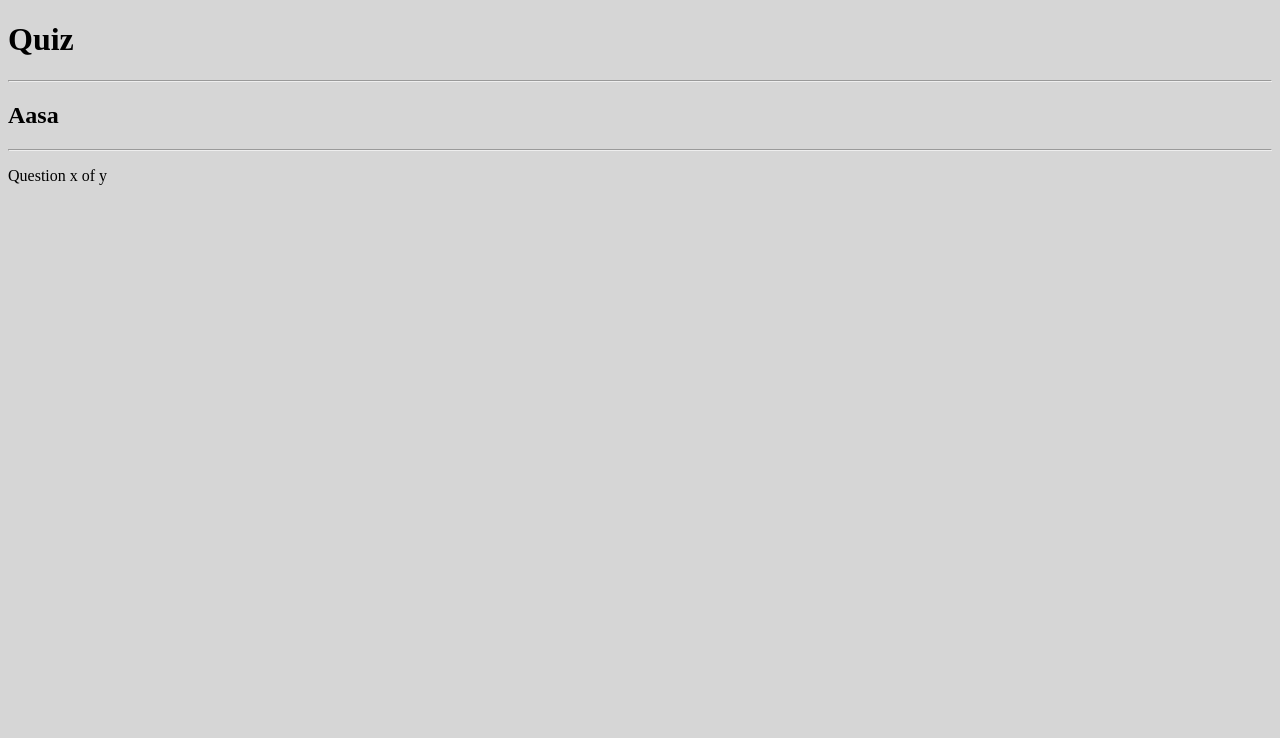
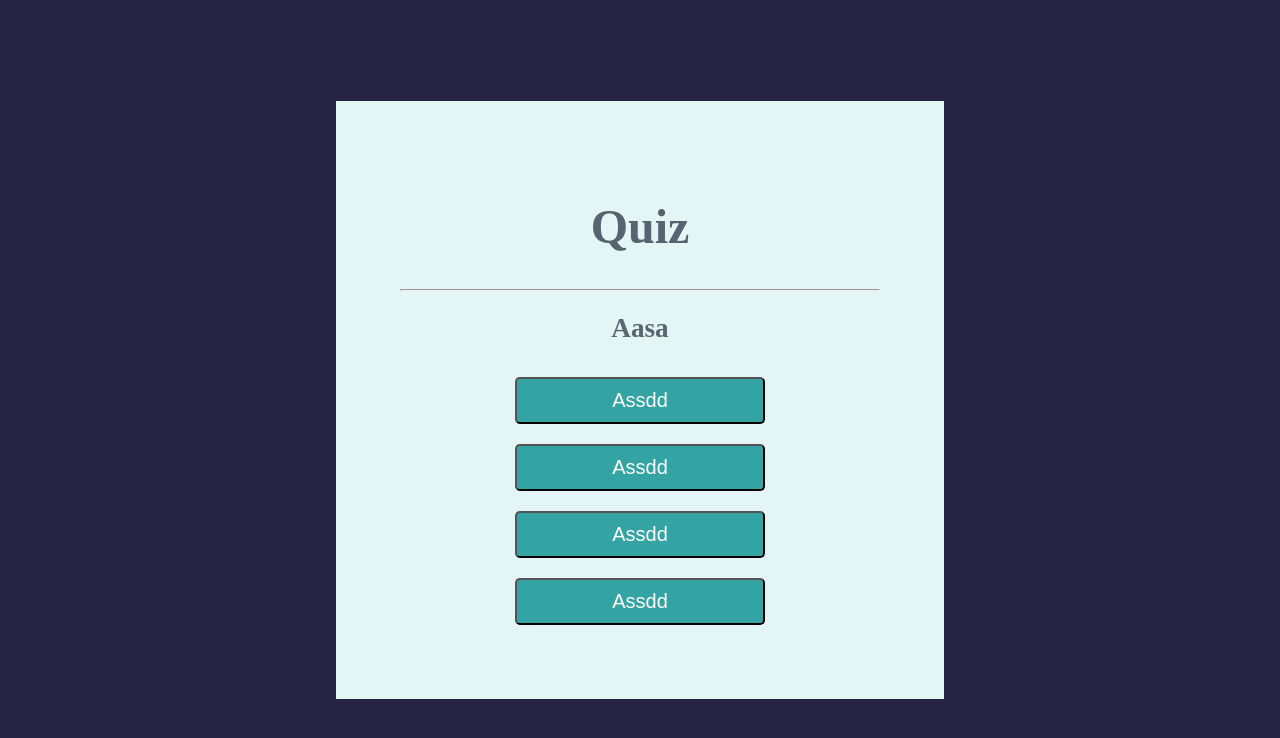
Before and after one commit to JULI1926/pooquizjavascript, a plain HTML site: page index.html in a window 1280 px wide. Drawn offline with Linux system fonts and the light colour scheme.

Commit message:
Se aplican los Primeros Estilos 2

```diff
--- a/index.html
+++ b/index.html
@@ -15,11 +15,11 @@
         <h2 id="question">Aasa</h2>
 
         <div id="choices">
-            <hr>
 
-            <footer>
-                <p id="progress">Question x of y</p>
-            </footer>
+            <button class="button">Assdd</button>
+            <button class="button">Assdd</button>
+            <button class="button">Assdd</button>
+            <button class="button">Assdd</button>
 
         </div>
 
--- a/styles/styles.css
+++ b/styles/styles.css
@@ -1,3 +1,41 @@
+hml, body{
+    padding: 0;
+    margin: 0;
+}
+
 body{
-    background: #3333;
+    background: #272343;
+    display: flex;
+    justify-content: center;
+    align-items: center;
+    height: 100vh;
 }
+
+#quiz {
+    background: #e3f6f5;
+    width: 30rem;
+    padding: 4rem;
+    text-align: center;
+}
+
+h1 {
+    color: #57636e;
+    font-size: 3rem;
+    text-align: center;
+    padding: 2px 0;
+}
+
+#question {
+    font-size: 1.7rem;
+    color: #5a6772;
+}
+
+.button {
+    background-color: #34a3a3;
+    color: white;
+    width: 250px;
+    font-size: 20px;
+    border-radius: 0.3rem;
+    padding: 10px 20px;
+    margin: 10px 40px 10px;
+}
```
